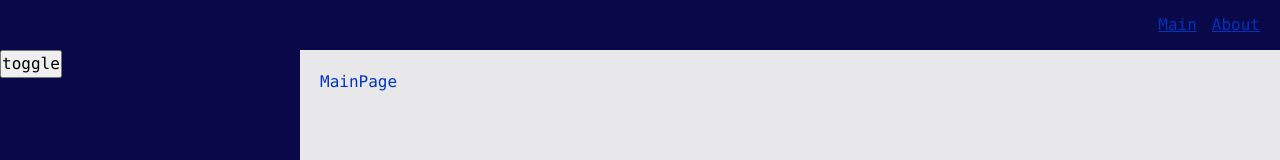
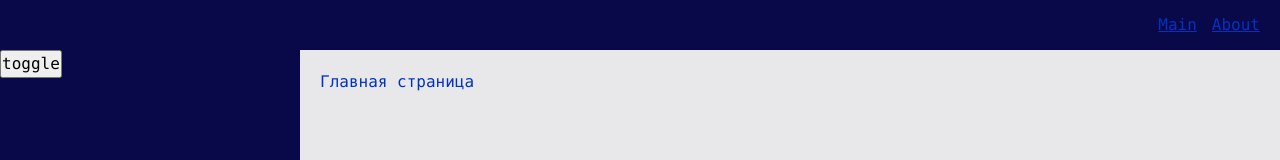
Before and after one commit to Khatciev/blog, a React app: page / in a window 1280 px wide. Shown: the top 160 px of the page. Built offline with nearby package versions, Linux system fonts and the light colour scheme; the HTML template or start-up script is replaced by a standard one.

Commit message:
adding international (i18n), define plugin, LangSwither component

```diff
--- a/package.json
+++ b/package.json
@@ -35,8 +35,12 @@
     "webpack-dev-server": "^4.7.4"
   },
   "dependencies": {
+    "i18next": "^21.6.11",
+    "i18next-browser-languagedetector": "^6.1.3",
+    "i18next-http-backend": "^1.3.2",
     "react": "^17.0.2",
     "react-dom": "^17.0.2",
+    "react-i18next": "^11.15.5",
     "react-router-dom": "^6.2.1"
   }
 }
--- a/src/app/App.tsx
+++ b/src/app/App.tsx
@@ -3,7 +3,10 @@ import { useTheme } from "./providers/ThemeProvider";
 import { classNames } from "shared/lib/classNames/classNames";
 import { Navbar } from "widgets/Navbar";
 import { Sidebar } from "widgets/Sidebar";
-import {AppRouter} from "app/providers/router";
+import { AppRouter } from "app/providers/router";
+import { Suspense } from "react";
+import { useTranslation } from "react-i18next";
+
 
 
 
@@ -12,11 +15,14 @@ const App = () => {
 
     return (
         <div className={classNames('app', {}, [theme])}>
-            <Navbar />
-            <div className="content-page">
-                <Sidebar />
-                <AppRouter />
-            </div>
+            <Suspense fallback="">
+                <Navbar />
+
+                <div className="content-page">
+                    <Sidebar />
+                    <AppRouter />
+                </div>
+            </Suspense>
         </div>
     )
 }
--- a/src/app/types/global.dt.ts
+++ b/src/app/types/global.dt.ts
@@ -15,3 +15,5 @@ declare module '*.svg' {
   const SVG: React.VFC<React.SVGProps<SVGSVGElement>>;
   export default SVG;
 }
+
+declare const __IS_DEV__: boolean;
--- a/src/index.tsx
+++ b/src/index.tsx
@@ -1,6 +1,7 @@
 import { ThemeProvider } from "app/providers/ThemeProvider";
 import { render } from "react-dom";
 import { BrowserRouter } from "react-router-dom";
+import  "shared/config/i18n/i18n";
 import App from "./app/App";
 
 
--- a/src/pages/AboutPage/ui/AboutPage.tsx
+++ b/src/pages/AboutPage/ui/AboutPage.tsx
@@ -1,9 +1,12 @@
+import { useTranslation } from "react-i18next";
+
 export const AboutPage = () => {
+    const { t } = useTranslation('about')
     return (
-        <>
-        AboutPage
-        </>
-     );
+        <div>
+            {t('О сайте')}
+        </div>
+    );
 }
 
 export default AboutPage;
--- a/src/pages/MainPage/ui/MainPage.tsx
+++ b/src/pages/MainPage/ui/MainPage.tsx
@@ -1,9 +1,12 @@
+import { useTranslation } from "react-i18next";
+
 const MainPage = () => {
+    const { t } = useTranslation()
     return (
-        <>
-        MainPage
-        </>
-     );
+        <div>
+            {t('Главная страница')}
+        </div>
+    );
 }
 
 export default MainPage;
--- a/src/shared/ui/Button/Button.module.scss
+++ b/src/shared/ui/Button/Button.module.scss
@@ -1,10 +1,10 @@
 .Button {
     cursor: pointer;
+    color: var(--primary-color);
 }
 
 .clear {
     padding: 0;
-    margin: 0;
     border: none;
     background: none;
     outline: none;
--- a/src/widgets/Sidebar/ui/Sidebar/Sidebar.module.scss
+++ b/src/widgets/Sidebar/ui/Sidebar/Sidebar.module.scss
@@ -7,9 +7,10 @@
 }
 
 .collapsed {
-    width:var(--sidebar-width-collapsed);
+    width: var(--sidebar-width-collapsed);
 
 }
+
 .switchers {
     position: absolute;
     bottom: 20px;
@@ -17,3 +18,7 @@
     justify-content: center;
     width: 100%;
 }
+
+.lang {
+    margin-left: 20px;
+}
--- a/src/widgets/Sidebar/ui/Sidebar/Sidebar.tsx
+++ b/src/widgets/Sidebar/ui/Sidebar/Sidebar.tsx
@@ -1,5 +1,6 @@
 import { FC, useState } from "react";
 import { classNames } from "shared/lib/classNames/classNames";
+import LangSwither from "shared/ui/LangSwither/LangSwither";
 import { ThemeSwither } from "shared/ui/ThemeSwitcher";
 import cls from "./Sidebar.module.scss";
 
@@ -16,10 +17,10 @@ export const Sidebar: FC<SidebarProps> = ({ className }) => {
 
     return (
         <div className={classNames(cls.Sidebar, { [cls.collapsed]: collapsed }, [className])}>
-
             <button onClick={onToggleCollapsed}>toggle</button>
             <div className={cls.switchers}>
                 <ThemeSwither />
+                <LangSwither className={cls.lang}/>
             </div>
         </div>
     );
```
Also changed, not shown: 2 other files (tests, documents, lock files or other folders).
